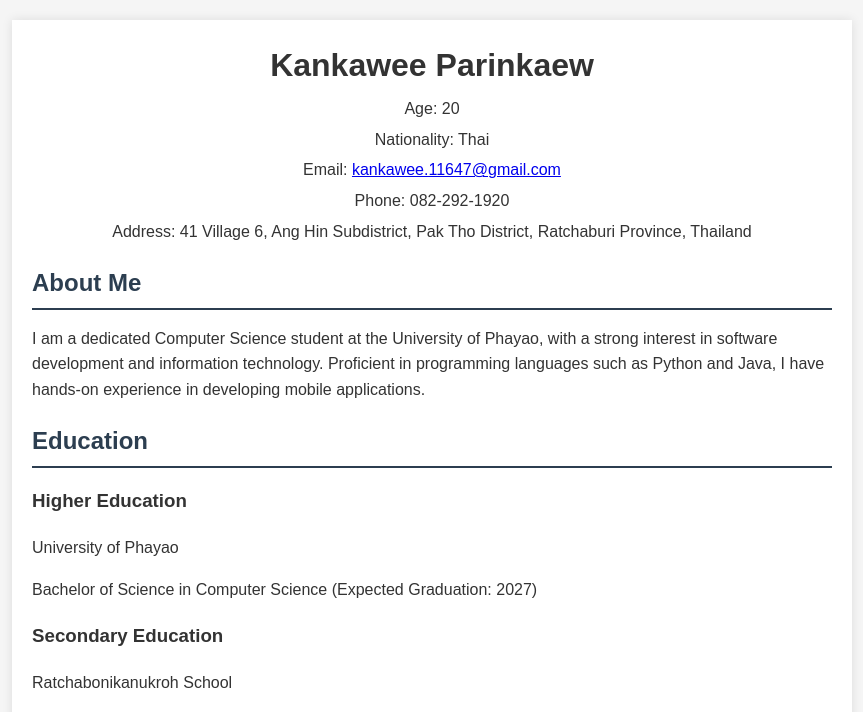
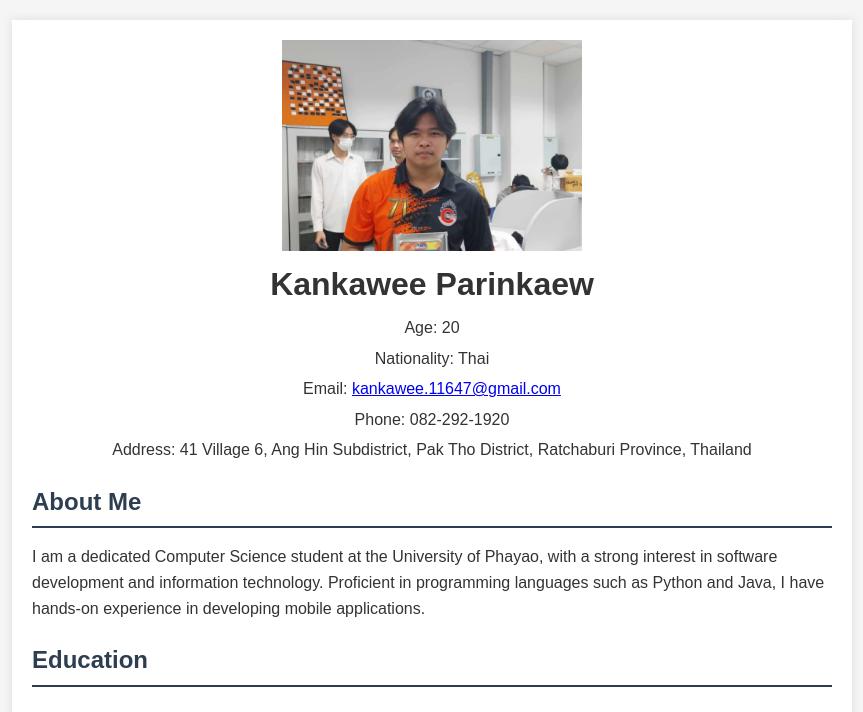
Before and after one commit to Kankawe/kankawe.github.io, a plain HTML site: page index.html in a window 1280 px wide. Shown: the top 712 px of the page, without its empty margins (208-1071 px from the left). Drawn offline with Linux system fonts and the light colour scheme.

Commit message:
Update index.html

```diff
--- a/index.html
+++ b/index.html
@@ -9,6 +9,7 @@
 <body>
     <div class="resume">
         <header>
+            <img width= "300px"src="sdd.jpeg" alt="">
             <h1>Kankawee Parinkaew</h1>
             <p>Age: 20</p>
             <p>Nationality: Thai</p>
```
